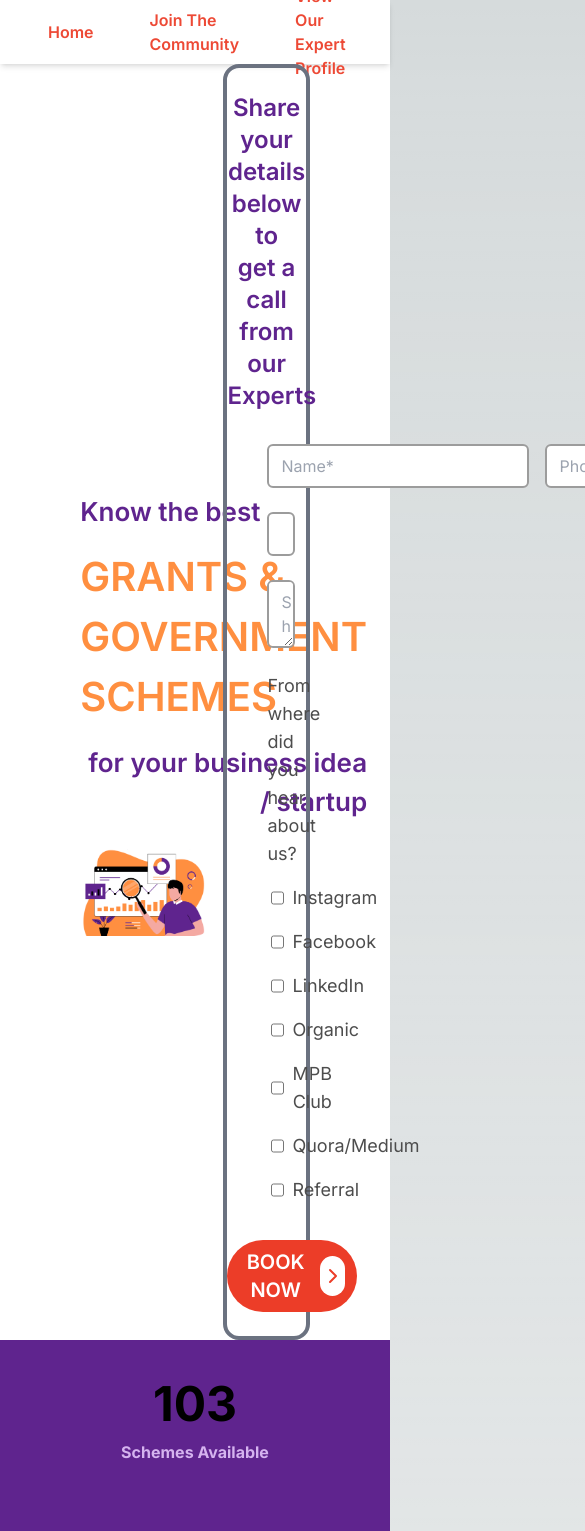
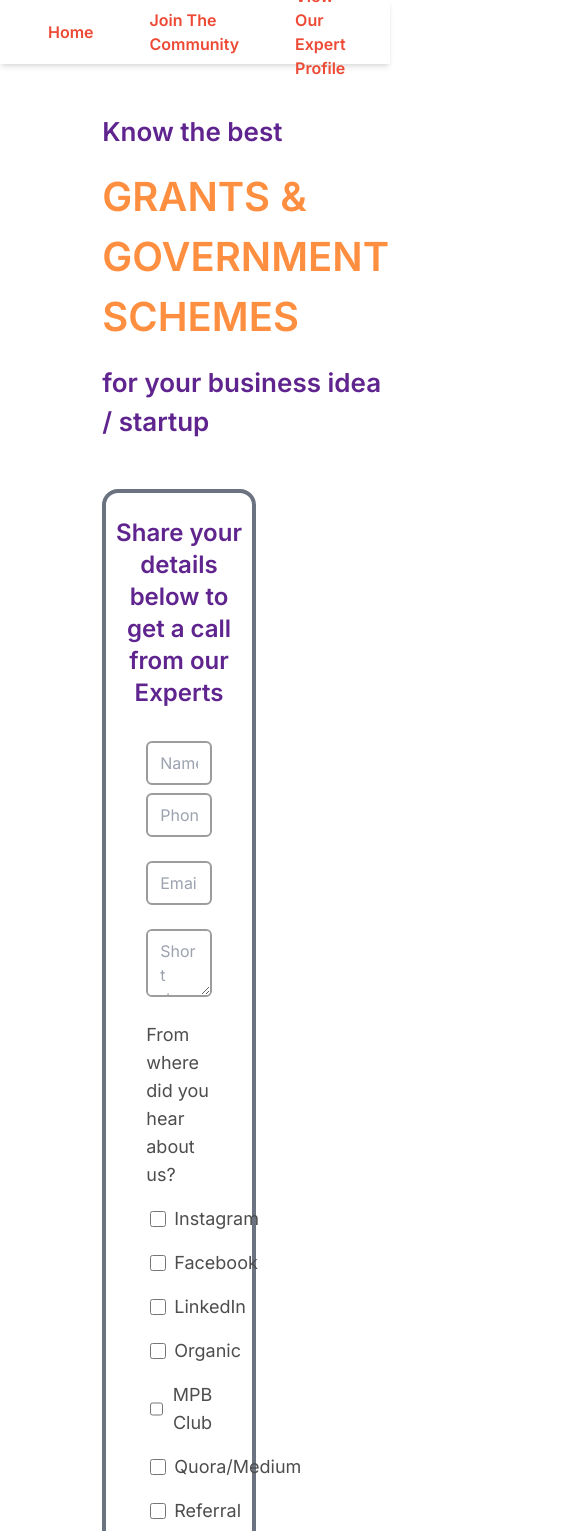
Before and after one commit to MyProBuddy/mpbforms, a Next.js app: page / in a window 390 px wide. Shown: the top 1531 px of the page, 585 px wide, since content can reach past the window. Built offline with nearby package versions, Linux system fonts and the light colour scheme.

Commit message:
fix(landing,pricing,counter,partners): update layout to be responsive, fix padding & margins

```diff
--- a/app/globals.css
+++ b/app/globals.css
@@ -2,29 +2,6 @@
 @tailwind components;
 @tailwind utilities;
 
-:root {
-  --foreground-rgb: 0, 0, 0;
-  --background-start-rgb: 214, 219, 220;
-  --background-end-rgb: 255, 255, 255;
-}
-
-@media (prefers-color-scheme: dark) {
-  :root {
-    --foreground-rgb: 255, 255, 255;
-    --background-start-rgb: 0, 0, 0;
-    --background-end-rgb: 0, 0, 0;
-  }
-}
-
-body {
-  color: rgb(var(--foreground-rgb));
-  background: linear-gradient(
-      to bottom,
-      transparent,
-      rgb(var(--background-end-rgb))
-    )
-    rgb(var(--background-start-rgb));
-}
 
 @layer utilities {
   .text-balance {
--- a/components/sections/counter.tsx
+++ b/components/sections/counter.tsx
@@ -12,8 +12,8 @@ interface CounterItemProps {
 export function CounterItem({ count, append, content }: CounterItemProps) {
     return (
         <div className='w-52 py-4 flex flex-col gap-1 justify-center items-center'>
-            <h2 className='text-5xl font-bold text-center'>
-                <CountUp end={count} /> {append}
+            <h2 className='text-5xl font-bold text-center text-white'>
+                <CountUp start={0} end={count} />{append}
             </h2>
             <p className='py-2 font-bold text-center text-[#d5b3ef]'>
                 {content}
@@ -28,7 +28,7 @@ const Counter = () => {
             <CounterItem count={103} append='' content='Schemes Available' />
             <CounterItem count={82} append='L' content='Avg Deal Size' />
             <CounterItem count={7000} append='+' content='Happy Customers' />
-            <CounterItem count={91.8} append='%' content='Success rate' />
+            <CounterItem count={91.8} append='%*' content='Success rate' />
         </div>
     )
 }
--- a/components/sections/footer.tsx
+++ b/components/sections/footer.tsx
@@ -11,9 +11,9 @@ const Footer = () => {
                 </div>
                 <div className="middle-section py-4 ">
                     <ul className="social-icons flex space-x-2">
-                        <li className="px-4"><a href="#"><svg xmlns="http://www.w3.org/2000/svg" width="30" height="30" viewBox="0 0 24 24" fill="none" stroke="currentColor" stroke-width="2" stroke-linecap="round" stroke-linejoin="round" class="lucide lucide-instagram"><rect width="20" height="20" x="2" y="2" rx="5" ry="5"/><path d="M16 11.37A4 4 0 1 1 12.63 8 4 4 0 0 1 16 11.37z"/><line x1="17.5" x2="17.51" y1="6.5" y2="6.5"/></svg></a></li>
-                        <li className="px-4"><a href="#"><svg xmlns="http://www.w3.org/2000/svg" width="30" height="30" viewBox="0 0 24 24" fill="none" stroke="currentColor" stroke-width="2" stroke-linecap="round" stroke-linejoin="round" class="lucide lucide-linkedin"><path d="M16 8a6 6 0 0 1 6 6v7h-4v-7a2 2 0 0 0-2-2 2 2 0 0 0-2 2v7h-4v-7a6 6 0 0 1 6-6z"/><rect width="4" height="12" x="2" y="9"/><circle cx="4" cy="4" r="2"/></svg></a></li>
-                        <li className="px-4"><a href="#"><svg xmlns="http://www.w3.org/2000/svg" width="30" height="30" viewBox="0 0 24 24" fill="none" stroke="currentColor" stroke-width="2" stroke-linecap="round" stroke-linejoin="round" class="lucide lucide-twitter"><path d="M22 4s-.7 2.1-2 3.4c1.6 10-9.4 17.3-18 11.6 2.2.1 4.4-.6 6-2C3 15.5.5 9.6 3 5c2.2 2.6 5.6 4.1 9 4-.9-4.2 4-6.6 7-3.8 1.1 0 3-1.2 3-1.2z"/></svg></a></li>
+                        <li className="px-4"><a href="#"><svg xmlns="http://www.w3.org/2000/svg" width={30} height={30} viewBox="0 0 24 24" fill="none" stroke="currentColor" strokeWidth={2} strokeLinecap="round" strokeLinejoin="round" className="lucide lucide-instagram"><rect width={20} height={20} x={2} y={2} rx={5} ry={5} /><path d="M16 11.37A4 4 0 1 1 12.63 8 4 4 0 0 1 16 11.37z" /><line x1="17.5" x2="17.51" y1="6.5" y2="6.5" /></svg></a></li>
+                        <li className="px-4"><a href="#"><svg xmlns="http://www.w3.org/2000/svg" width={30} height={30} viewBox="0 0 24 24" fill="none" stroke="currentColor" strokeWidth={2} strokeLinecap="round" strokeLinejoin="round" className="lucide lucide-linkedin"><path d="M16 8a6 6 0 0 1 6 6v7h-4v-7a2 2 0 0 0-2-2 2 2 0 0 0-2 2v7h-4v-7a6 6 0 0 1 6-6z" /><rect width={4} height={12} x={2} y={9} /><circle cx={4} cy={4} r={2} /></svg></a></li>
+                        <li className="px-4"><a href="#"><svg xmlns="http://www.w3.org/2000/svg" width={30} height={30} viewBox="0 0 24 24" fill="none" stroke="currentColor" strokeWidth={2} strokeLinecap="round" strokeLinejoin="round" className="lucide lucide-twitter"><path d="M22 4s-.7 2.1-2 3.4c1.6 10-9.4 17.3-18 11.6 2.2.1 4.4-.6 6-2C3 15.5.5 9.6 3 5c2.2 2.6 5.6 4.1 9 4-.9-4.2 4-6.6 7-3.8 1.1 0 3-1.2 3-1.2z" /></svg></a></li>
                     </ul>
                 </div>
                 <div className="right-section" >
--- a/components/sections/hero.tsx
+++ b/components/sections/hero.tsx
@@ -9,8 +9,8 @@ interface CheckboxProps {
 
 export function Checkbox({ label, name }: CheckboxProps) {
     return (
-        <div className='flex p-1 gap-2'>
-            <input type='checkbox' name={name} value={name}></input>
+        <div className='flex p-1 items-center gap-2'>
+            <input className='w-4 h-4' type='checkbox' name={name} value={name}></input>
             <label className='text-center font-inter text-lg font-normal'>
                 {label}
             </label>
@@ -20,19 +20,19 @@ export function Checkbox({ label, name }: CheckboxProps) {
 
 export default function Hero() {
     return (
-        <section className='flex justify-center'>
-            <div className='grid grid-cols-12 gap-4 px-16 w-11/12 items-center'>
+        <section className='flex justify-center p-6'>
+            <div className='grid grid-cols-1 lg:grid-cols-12 gap-4 px-16 w-11/12 items-center'>
                 <div className='col-span-7 flex flex-col gap-7 pt-6'>
                     <div className='flex flex-col gap-4 text-[#5F248E] text-[26px] w-fit font-semibold lg:p-4'>
-                        <div>Know the best</div>
-                        <div className='text-[40px] text-[#FF8F40] uppercase'>
+                        <span>Know the best</span>
+                        <span className='text-[40px] text-[#FF8F40] uppercase'>
                             Grants & Government Schemes
-                        </div>
-                        <div className='text-end'>
+                        </span>
+                        <span>
                             for your business idea / startup
-                        </div>
+                        </span>
                     </div>
-                    <div>
+                    <div className='hidden lg:block'>
                         <Image
                             alt='hero-img'
                             src={heroImg}
@@ -40,25 +40,28 @@ export default function Hero() {
                         />
                     </div>
                 </div>
-                <div className='col-span-5'>
+                <div className='col-span-5 mt-8 lg:mt-0'>
                     <form className='border-4 border-gray-500 flex py-6 flex-col gap-8 rounded-2xl'>
                         <h2 className='text-[#5F248E] text-center text-2xl font-semibold'>
                             Share your details below to <br />
                             get a call from our Experts
                         </h2>
                         <div className='px-10 flex flex-col gap-6'>
-                            <div className='flex gap-4'>
+                            <div className='grid grid-cols-1 md:grid-cols-2 gap-2'>
                                 <input
-                                    className='px-3 py-2 border-2 border-[#9C9C9C] rounded-md flex-1'
+                                    className='px-3 py-2 border-2 border-[#9C9C9C] rounded-md'
+                                    type='text'
                                     placeholder='Name*'
                                 ></input>
                                 <input
-                                    className='px-3 py-2 border-2 border-[#9C9C9C] rounded-md flex-1'
+                                    className='px-3 py-2 border-2 border-[#9C9C9C] rounded-md'
+                                    type='tel'
                                     placeholder='Phone*'
                                 ></input>
                             </div>
                             <input
                                 className='px-3 py-2 border-2 border-[#9C9C9C] rounded-md'
+                                type='email'
                                 placeholder='Email*'
                             ></input>
                             <textarea
@@ -101,7 +104,7 @@ export default function Hero() {
                             </div>
                         </div>
 
-                        <button className='mr-auto ml-auto flex items-center justify-center gap-2 py-2 px-3 rounded-full bg-[#EC3D28] w-fit'>
+                        <button className='mr-auto ml-auto flex items-center justify-center gap-2 py-2 px-5 rounded-full bg-[#EC3D28] w-fit'>
                             <p className='text-white text-center font-inter text-xl font-semibold uppercase'>
                                 Book Now
                             </p>
--- a/components/sections/partners.tsx
+++ b/components/sections/partners.tsx
@@ -1,19 +1,20 @@
 "use client";
 
 import exp from 'constants';
+import Image from 'next/image';
 import React from 'react';
 
 
 const Partners = () => {
     return (
         <div>
-            <div className='flex justify-center items-center py-8 bg-[#f6f6f6] border-black border-b-2'>
-                <h1 className='text-black text-3xl font-bold pr-10'>ECOSYSTEM PARTNERS : </h1>
-                <div className="flex flex-wrap justify-center items-center gap-8">
-                    <img src='/partners/rfd.png' alt='partner1' className='h-[100px] w-[264px] rounded mb-0'/>
-                    <img src='/partners/ipr.png' alt='partner2' className='h-[100px] w-[264px] rounded mb-0'/>
-                    <img src='/partners/rf.png' alt='partner3' className='h-[100px] w-[264px] rounded mb-0'/>
-                    <img src='/partners/sf.png' alt='partner4' className='h-[100px] w-[264px] rounded mb-0'/>
+            <div className='flex flex-col md:flex-row justify-around items-center bg-[#f6f6f6] border-black border-b-2 px-8 py-16'>
+                <h1 className='text-black text-3xl lg:text-2xl xl:text-3xl font-bold mr-4 text-nowrap'>ECOSYSTEM PARTNERS:</h1>
+                <div className="grid grid-cols-2 lg:grid-cols-4 justify-center items-center gap-8 mt-4">
+                    <Image src='/partners/rfd.png' alt='partner1' className='h-auto w-full max-w-[200px] rounded mb-0' width={264} height={100}/>
+                    <Image src='/partners/ipr.png' alt='partner2' className='h-auto w-full max-w-[200px] rounded mb-0' width={264} height={100}/>
+                    <Image src='/partners/rf.png' alt='partner3' className='h-auto w-full max-w-[200px] rounded mb-0' width={264} height={100}/>
+                    <Image src='/partners/sf.png' alt='partner4' className='h-auto w-full max-w-[200px] rounded mb-0' width={264} height={100}/>
                 </div>
             </div>
         </div>
--- a/components/sections/pricing.tsx
+++ b/components/sections/pricing.tsx
@@ -54,15 +54,15 @@ export function PricingCard({
 
 export default function Pricing() {
     return (
-        <section className='pt-12 bg-[#5F248E]'>
+        <section className='pt-12 bg-[#5F248E] p-6'>
             <div className='flex flex-col justify-center items-center font-semibold gap-3'>
-                <h1 className='uppercase text-[36px]'>our pricing</h1>
-                <p className='text-[24px] font-normal'>
+                <h1 className='uppercase text-[36px] text-white'>our pricing</h1>
+                <p className='text-[24px] font-normal text-white mb-4 text-center'>
                     We offer you comprehensive service at an affordable price
                 </p>
             </div>
-            <div className='flex justify-center items-center gap-14'>
-                <div className=''>
+            <div className='flex flex-wrap justify-center items-center gap-6 md:gap-14'>
+                <div className='hidden lg:block'>
                     <Image alt='pricing-img' src={pricingImg} width={750} />
                 </div>
                 <div>
@@ -70,7 +70,7 @@ export default function Pricing() {
                         recommended={true}
                         title='Professional'
                         price='₹ 2,199'
-                        description='Everything in Standard <br/><br/> + <br/><br/> Grant Proposal Template'
+                        description='Everything in Standard <br/><br/> + <br/><br/> <p className="font-semibold">Grant Proposal Template</p>'
                         color='#F47217'
                     />
                 </div>
```
Also changed, not shown: static/pricing.png.
